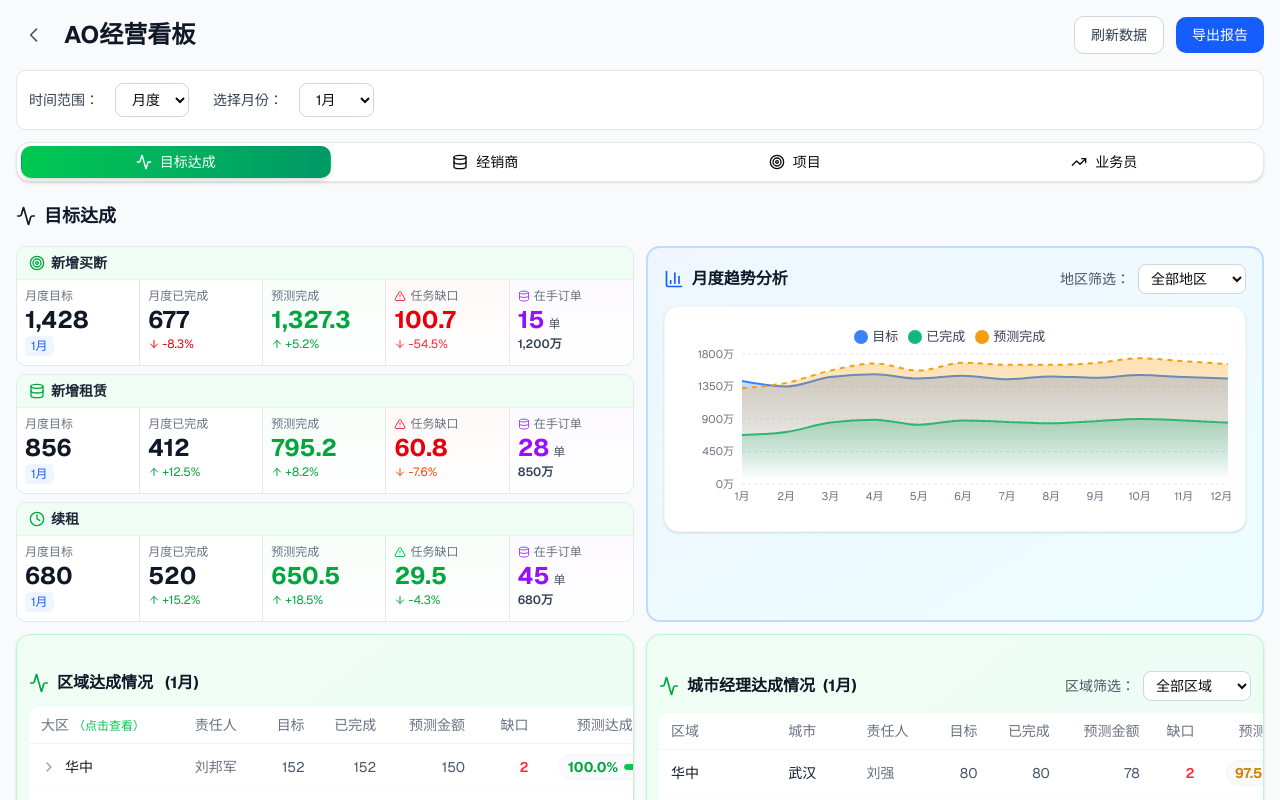
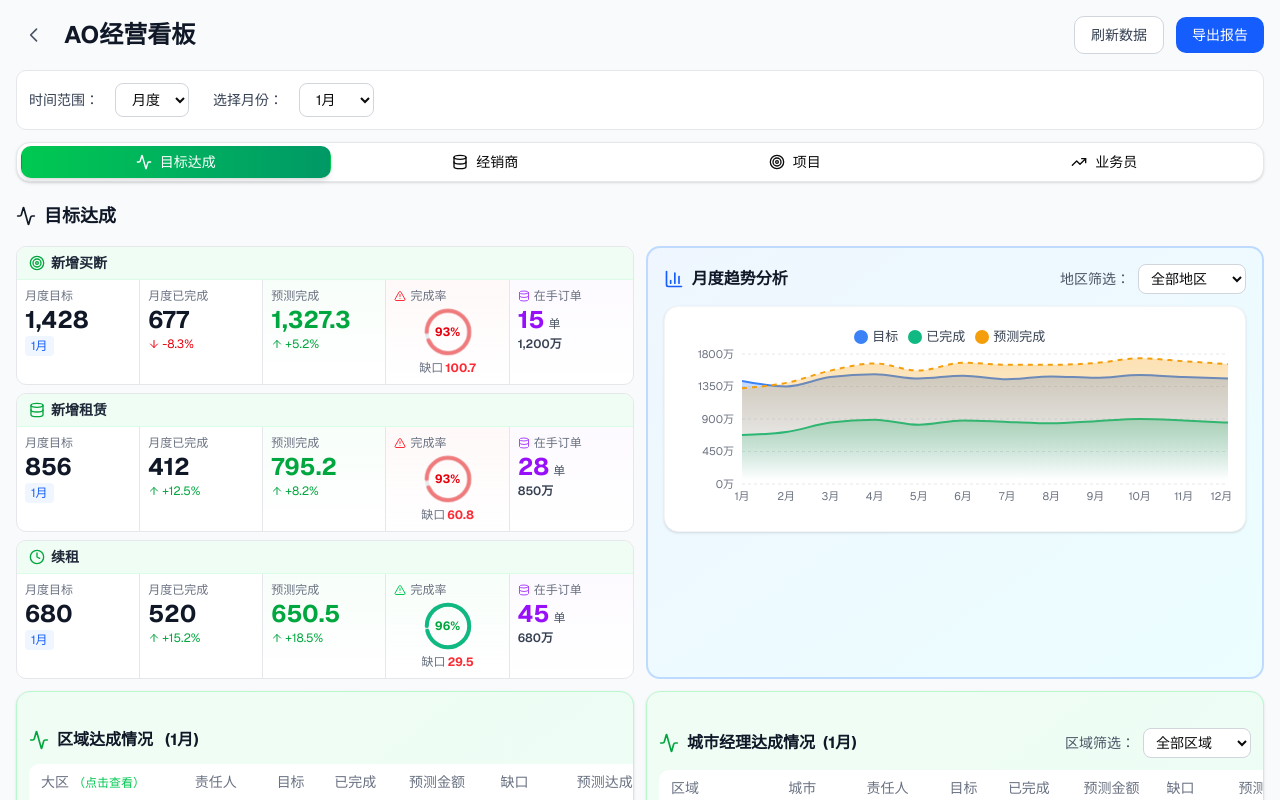
Before and after one commit to navylee1990/coze_jsc, a Next.js app: page /sales in a window 1280 px wide. Shown: the top 800 px of the page. Built offline with nearby package versions, Linux system fonts and the light colour scheme.

Commit message:
feat: 任务缺口改为圆形进度条，不达标时闪烁

```diff
--- a/src/app/sales/page.tsx
+++ b/src/app/sales/page.tsx
@@ -820,16 +820,46 @@ export default function SalesDashboard() {
                   </div>
                 </div>
 
-                {/* 任务缺口 */}
-                <div className="border-r border-gray-200 px-2 py-2 bg-gradient-to-b from-red-50/50 to-transparent">
+                {/* 任务缺口 - 圆形进度条 */}
+                <div className="border-r border-gray-200 px-2 py-2 bg-gradient-to-b from-red-50/50 to-transparent relative">
                   <div className="flex items-center gap-1 text-xs font-medium text-gray-500 mb-1">
                     <AlertTriangle className="w-3 h-3 text-red-500 flex-shrink-0" />
-                    <span>任务缺口</span>
-                  </div>
-                  <div className="text-2xl font-bold text-red-600 leading-none">{currentRangeData.gap.toLocaleString()}</div>
-                  <div className="flex items-center gap-0.5 text-xs text-red-500 mt-1">
-                    <ArrowDown className="w-3 h-3" />
-                    <span>-54.5%</span>
+                    <span>完成率</span>
+                  </div>
+                  <div className="flex items-center justify-center relative">
+                    {/* 圆形进度条 */}
+                    <svg className={`w-12 h-12 transform -rotate-90 ${currentRangeData.canComplete ? '' : 'animate-pulse'}`} viewBox="0 0 36 36">
+                      {/* 背景圆 */}
+                      <path
+                        d="M18 2.0845
+                           a 15.9155 15.9155 0 0 1 0 31.831
+                           a 15.9155 15.9155 0 0 1 0 -31.831"
+                        fill="none"
+                        stroke="#E5E7EB"
+                        strokeWidth="3"
+                      />
+                      {/* 进度圆 */}
+                      <path
+                        d="M18 2.0845
+                           a 15.9155 15.9155 0 0 1 0 31.831
+                           a 15.9155 15.9155 0 0 1 0 -31.831"
+                        fill="none"
+                        stroke={currentRangeData.canComplete ? '#10B981' : '#EF4444'}
+                        strokeWidth="3"
+                        strokeDasharray={`${(currentRangeData.predicted / currentRangeData.target) * 100}, 100`}
+                        strokeLinecap="round"
+                        className={currentRangeData.canComplete ? '' : 'animate-pulse'}
+                      />
+                    </svg>
+                    {/* 完成率文本 */}
+                    <div className="absolute inset-0 flex items-center justify-center">
+                      <span className={`text-xs font-bold ${currentRangeData.canComplete ? 'text-green-600' : 'text-red-600'}`}>
+                        {((currentRangeData.predicted / currentRangeData.target) * 100).toFixed(0)}%
+                      </span>
+                    </div>
+                  </div>
+                  <div className="text-center mt-1 text-xs text-gray-500">
+                    缺口<span className={`font-bold ml-0.5 ${currentRangeData.gap > 0 ? 'text-red-500' : 'text-green-500'}`}>{currentRangeData.gap > 0 ? currentRangeData.gap.toLocaleString() : '0'}</span>
                   </div>
                 </div>
 
@@ -890,16 +920,46 @@ export default function SalesDashboard() {
                   </div>
                 </div>
 
-                {/* 任务缺口 */}
-                <div className="border-r border-gray-200 px-2 py-2 bg-gradient-to-b from-red-50/50 to-transparent">
+                {/* 任务缺口 - 圆形进度条 */}
+                <div className="border-r border-gray-200 px-2 py-2 bg-gradient-to-b from-red-50/50 to-transparent relative">
                   <div className="flex items-center gap-1 text-xs font-medium text-gray-500 mb-1">
                     <AlertTriangle className="w-3 h-3 text-red-500 flex-shrink-0" />
-                    <span>任务缺口</span>
-                  </div>
-                  <div className="text-2xl font-bold text-red-600 leading-none">{leaseTimeRangeData[timeRange as keyof typeof leaseTimeRangeData].gap.toLocaleString()}</div>
-                  <div className="flex items-center gap-0.5 text-xs text-orange-600 mt-1">
-                    <ArrowDown className="w-3 h-3" />
-                    <span>-7.6%</span>
+                    <span>完成率</span>
+                  </div>
+                  <div className="flex items-center justify-center relative">
+                    {/* 圆形进度条 */}
+                    <svg className={`w-12 h-12 transform -rotate-90 ${leaseTimeRangeData[timeRange as keyof typeof leaseTimeRangeData].canComplete ? '' : 'animate-pulse'}`} viewBox="0 0 36 36">
+                      {/* 背景圆 */}
+                      <path
+                        d="M18 2.0845
+                           a 15.9155 15.9155 0 0 1 0 31.831
+                           a 15.9155 15.9155 0 0 1 0 -31.831"
+                        fill="none"
+                        stroke="#E5E7EB"
+                        strokeWidth="3"
+                      />
+                      {/* 进度圆 */}
+                      <path
+                        d="M18 2.0845
+                           a 15.9155 15.9155 0 0 1 0 31.831
+                           a 15.9155 15.9155 0 0 1 0 -31.831"
+                        fill="none"
+                        stroke={leaseTimeRangeData[timeRange as keyof typeof leaseTimeRangeData].canComplete ? '#10B981' : '#EF4444'}
+                        strokeWidth="3"
+                        strokeDasharray={`${(leaseTimeRangeData[timeRange as keyof typeof leaseTimeRangeData].predicted / leaseTimeRangeData[timeRange as keyof typeof leaseTimeRangeData].target) * 100}, 100`}
+                        strokeLinecap="round"
+                        className={leaseTimeRangeData[timeRange as keyof typeof leaseTimeRangeData].canComplete ? '' : 'animate-pulse'}
+                      />
+                    </svg>
+                    {/* 完成率文本 */}
+                    <div className="absolute inset-0 flex items-center justify-center">
+                      <span className={`text-xs font-bold ${leaseTimeRangeData[timeRange as keyof typeof leaseTimeRangeData].canComplete ? 'text-green-600' : 'text-red-600'}`}>
+                        {((leaseTimeRangeData[timeRange as keyof typeof leaseTimeRangeData].predicted / leaseTimeRangeData[timeRange as keyof typeof leaseTimeRangeData].target) * 100).toFixed(0)}%
+                      </span>
+                    </div>
+                  </div>
+                  <div className="text-center mt-1 text-xs text-gray-500">
+                    缺口<span className={`font-bold ml-0.5 ${leaseTimeRangeData[timeRange as keyof typeof leaseTimeRangeData].gap > 0 ? 'text-red-500' : 'text-green-500'}`}>{leaseTimeRangeData[timeRange as keyof typeof leaseTimeRangeData].gap > 0 ? leaseTimeRangeData[timeRange as keyof typeof leaseTimeRangeData].gap.toLocaleString() : '0'}</span>
                   </div>
                 </div>
 
@@ -960,16 +1020,46 @@ export default function SalesDashboard() {
                   </div>
                 </div>
 
-                {/* 任务缺口 */}
-                <div className="border-r border-gray-200 px-2 py-2 bg-gradient-to-b from-green-50/50 to-transparent">
+                {/* 任务缺口 - 圆形进度条 */}
+                <div className="border-r border-gray-200 px-2 py-2 bg-gradient-to-b from-green-50/50 to-transparent relative">
                   <div className="flex items-center gap-1 text-xs font-medium text-gray-500 mb-1">
                     <AlertTriangle className="w-3 h-3 text-green-500 flex-shrink-0" />
-                    <span>任务缺口</span>
-                  </div>
-                  <div className="text-2xl font-bold text-green-600 leading-none">{renewalTimeRangeData[timeRange as keyof typeof renewalTimeRangeData].gap.toLocaleString()}</div>
-                  <div className="flex items-center gap-0.5 text-xs text-green-600 mt-1">
-                    <ArrowDown className="w-3 h-3" />
-                    <span>-4.3%</span>
+                    <span>完成率</span>
+                  </div>
+                  <div className="flex items-center justify-center relative">
+                    {/* 圆形进度条 */}
+                    <svg className={`w-12 h-12 transform -rotate-90 ${renewalTimeRangeData[timeRange as keyof typeof renewalTimeRangeData].canComplete ? '' : 'animate-pulse'}`} viewBox="0 0 36 36">
+                      {/* 背景圆 */}
+                      <path
+                        d="M18 2.0845
+                           a 15.9155 15.9155 0 0 1 0 31.831
+                           a 15.9155 15.9155 0 0 1 0 -31.831"
+                        fill="none"
+                        stroke="#E5E7EB"
+                        strokeWidth="3"
+                      />
+                      {/* 进度圆 */}
+                      <path
+                        d="M18 2.0845
+                           a 15.9155 15.9155 0 0 1 0 31.831
+                           a 15.9155 15.9155 0 0 1 0 -31.831"
+                        fill="none"
+                        stroke={renewalTimeRangeData[timeRange as keyof typeof renewalTimeRangeData].canComplete ? '#10B981' : '#EF4444'}
+                        strokeWidth="3"
+                        strokeDasharray={`${(renewalTimeRangeData[timeRange as keyof typeof renewalTimeRangeData].predicted / renewalTimeRangeData[timeRange as keyof typeof renewalTimeRangeData].target) * 100}, 100`}
+                        strokeLinecap="round"
+                        className={renewalTimeRangeData[timeRange as keyof typeof renewalTimeRangeData].canComplete ? '' : 'animate-pulse'}
+                      />
+                    </svg>
+                    {/* 完成率文本 */}
+                    <div className="absolute inset-0 flex items-center justify-center">
+                      <span className={`text-xs font-bold ${renewalTimeRangeData[timeRange as keyof typeof renewalTimeRangeData].canComplete ? 'text-green-600' : 'text-red-600'}`}>
+                        {((renewalTimeRangeData[timeRange as keyof typeof renewalTimeRangeData].predicted / renewalTimeRangeData[timeRange as keyof typeof renewalTimeRangeData].target) * 100).toFixed(0)}%
+                      </span>
+                    </div>
+                  </div>
+                  <div className="text-center mt-1 text-xs text-gray-500">
+                    缺口<span className={`font-bold ml-0.5 ${renewalTimeRangeData[timeRange as keyof typeof renewalTimeRangeData].gap > 0 ? 'text-red-500' : 'text-green-500'}`}>{renewalTimeRangeData[timeRange as keyof typeof renewalTimeRangeData].gap > 0 ? renewalTimeRangeData[timeRange as keyof typeof renewalTimeRangeData].gap.toLocaleString() : '0'}</span>
                   </div>
                 </div>
 
```
